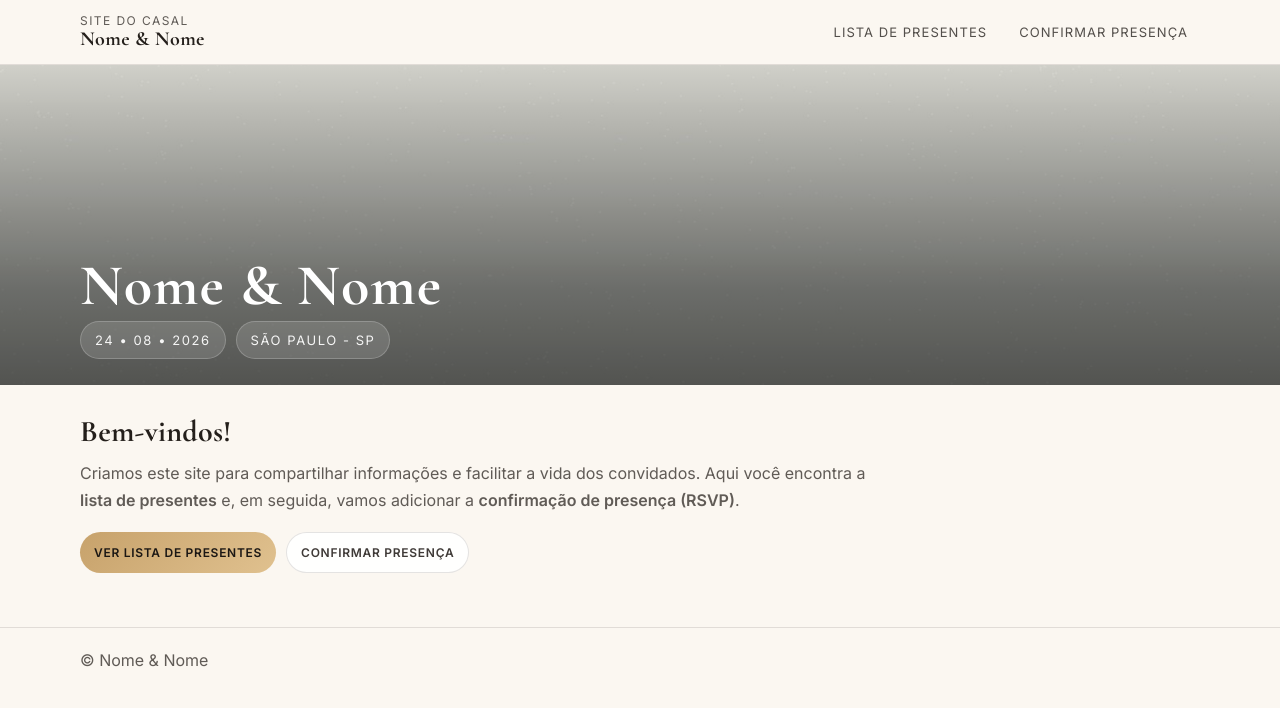
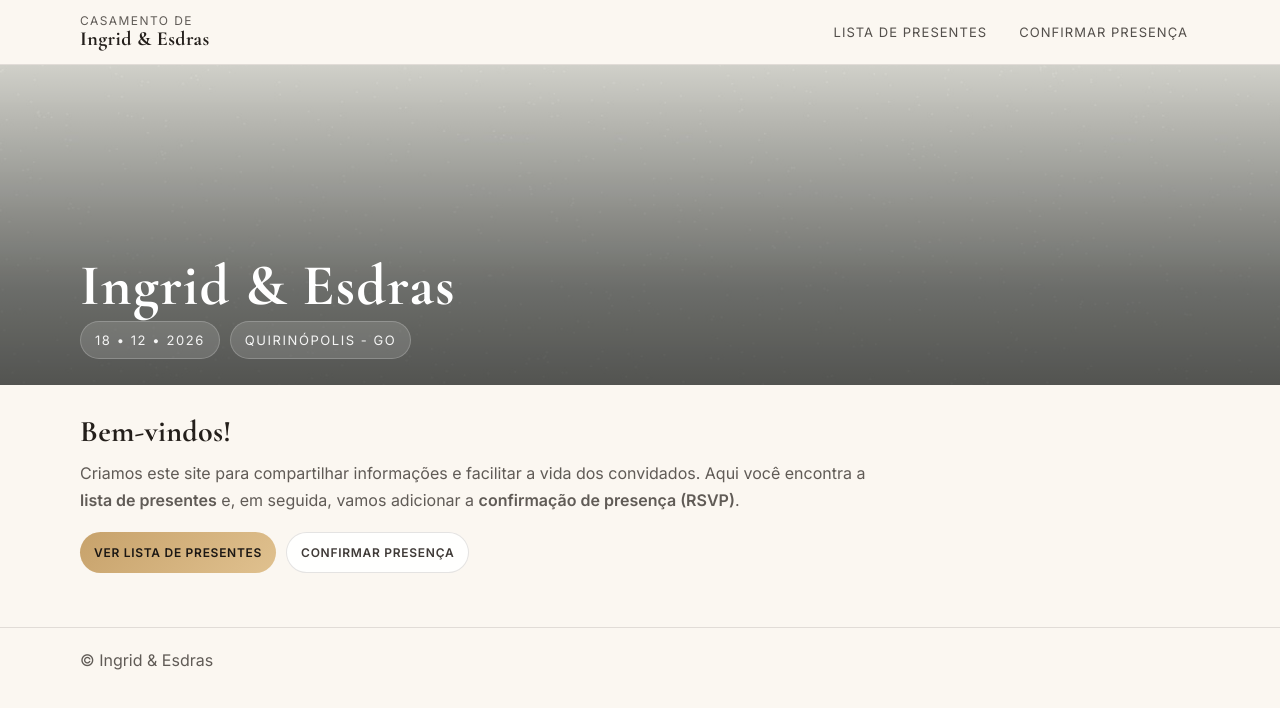
Before and after one commit to esdrasvecna/sitecasamento, a plain HTML site: page index.html in a window 1280 px wide. Drawn offline with nearby package versions, Linux system fonts and the light colour scheme.

Commit message:
Update index.html

```diff
--- a/index.html
+++ b/index.html
@@ -3,15 +3,15 @@
 <head>
   <meta charset="utf-8"/>
   <meta name="viewport" content="width=device-width,initial-scale=1"/>
-  <title>Site do Casamento</title>
+  <title>Ingrid & Esdras</title>
   <link rel="stylesheet" href="./css/styles.css"/>
 </head>
 <body>
   <header class="topbar">
     <div class="container nav">
       <a class="brand" href="./index.html">
-        <small>Site do casal</small>
-        <b>Nome & Nome</b>
+        <small>Casamento de</small>
+        <b>Ingrid & Esdras</b>
       </a>
       <nav class="menu">
         <a href="./presentes.html">Lista de presentes</a>
@@ -23,10 +23,10 @@
   <section class="cover">
     <div class="container">
       <div class="couple">
-        <div class="names">Nome & Nome</div>
+        <div class="names">Ingrid & Esdras</div>
         <div class="meta">
-          <span class="pill">24 • 08 • 2026</span>
-          <span class="pill">São Paulo - SP</span>
+          <span class="pill">18 • 12 • 2026</span>
+          <span class="pill">Quirinópolis - GO</span>
         </div>
       </div>
     </div>
@@ -45,7 +45,7 @@
   </main>
 
   <footer class="footer">
-    <div class="container">© Nome & Nome</div>
+    <div class="container">© Ingrid & Esdras</div>
   </footer>
 </body>
 </html>
```
